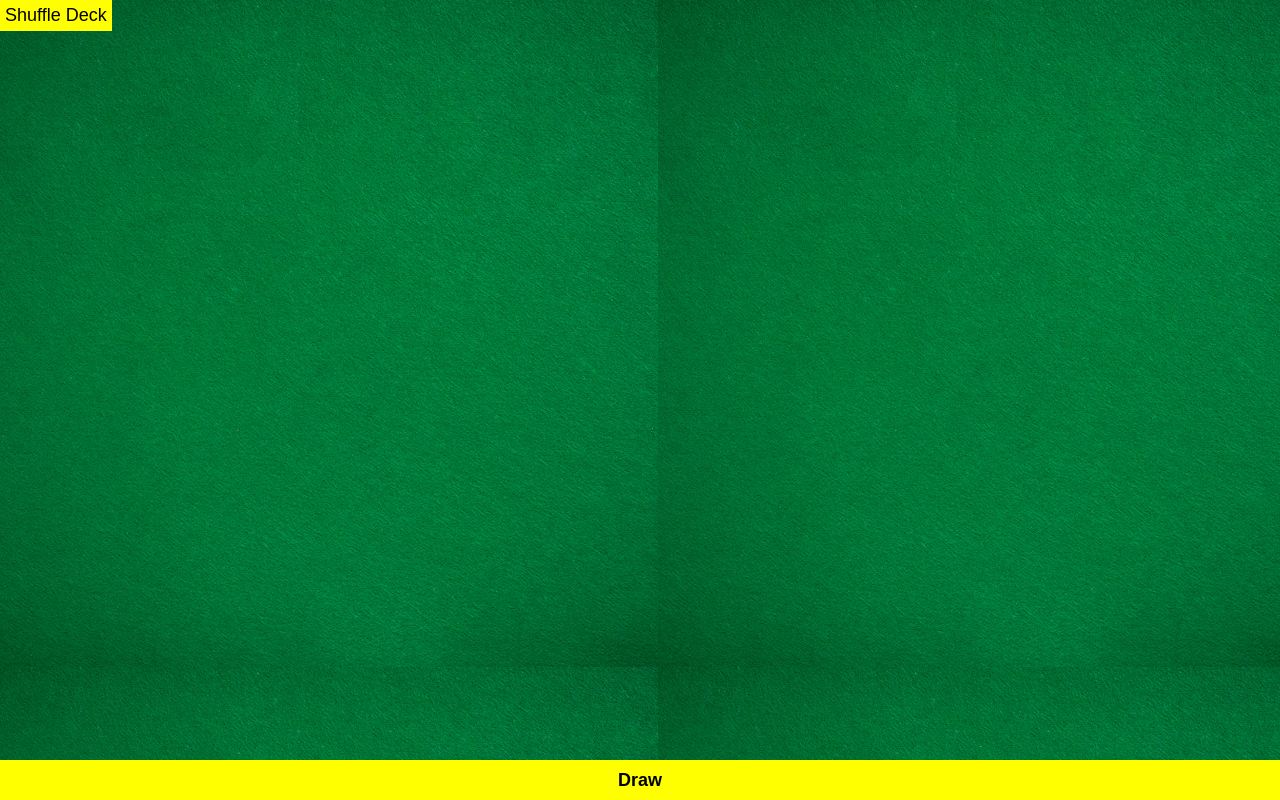
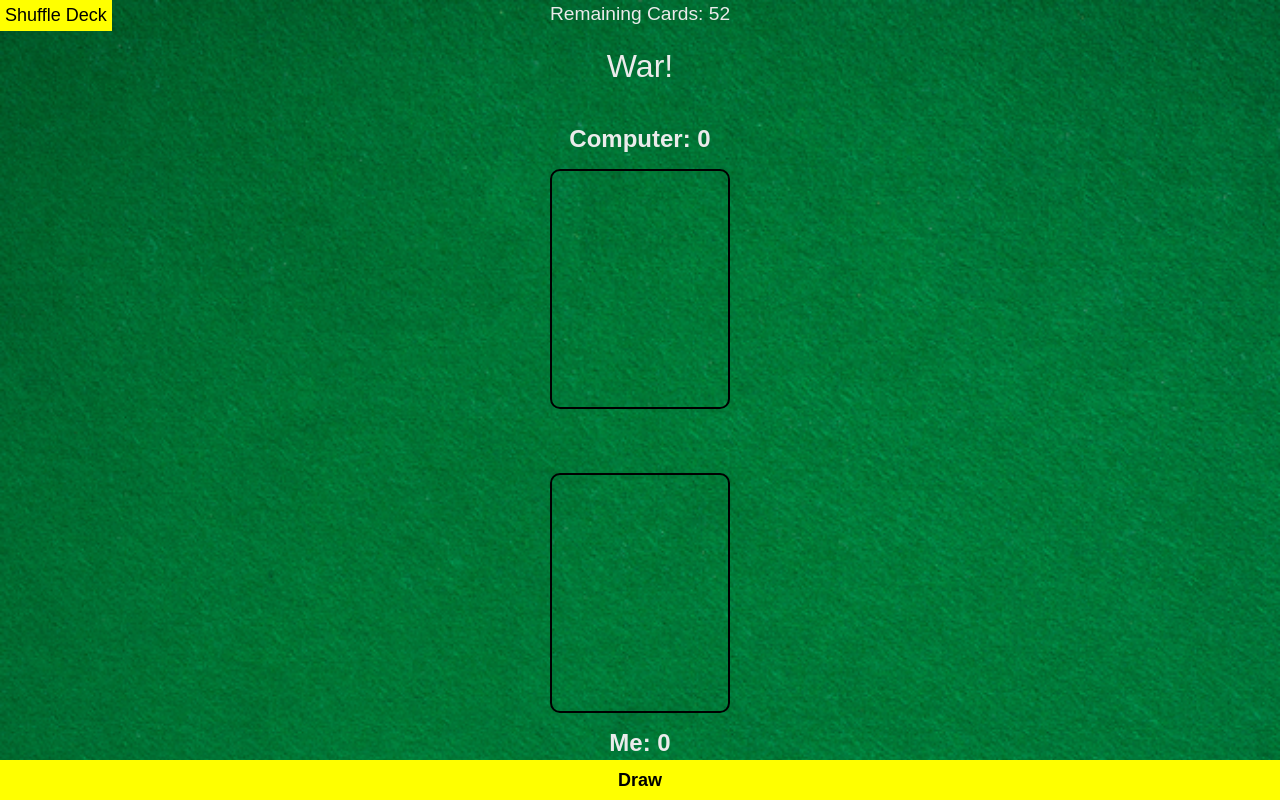
Before and after one commit to QingjieShen/dack-war, a plain HTML site: page index.html in a window 1280 px wide. Drawn offline with Linux system fonts and the light colour scheme.

Commit message:
style table and card container

```diff
--- a/index.css
+++ b/index.css
@@ -15,11 +15,72 @@ body {
 main {
     height: 100vh;
     width: 100%;
-    background: url('./img/table.png');
+    background-image: url('./img/table.png');
+    background-size: cover;
+}
+
+.operation {
+    position: absolute;
+    top: 0;
+    width: 100%;
+    display: flex;
+}
+.operation h2 {
+    width: 100%;
+    font-size: 1.2rem;
+    text-align: center;
+    color: rgb(235, 235, 235);
+    font-weight: 400;
+    margin-top: 0.2rem;
+}
+
+#shuffle-btn {
+    position: absolute;
+    top: 0;
+    background-color: yellow;
+    border: none;
+    font-size: large;
+    font-weight: 400;
+    padding: 5px;
 }
 
 .desk {
     height: calc(100% - var(--draw-btn-height));
+    color: rgb(235, 235, 235);
+}
+
+.desk h1 {
+    width: 100%;
+    text-align: center;
+    padding-top: 3rem;
+    font-weight: 500;
+}
+
+.wrapper {
+    display: flex;
+    flex-direction: column;
+    justify-content: center;
+    align-items: center;
+    text-align: center;
+}
+
+.wrapper h2 {
+    margin: 1rem;
+}
+
+#computer {
+    margin: 1.5rem auto 2rem auto;
+}
+
+#me {
+    margin-top: 2rem;
+}
+
+.card-container {
+    height: 30vh;
+    aspect-ratio: 3/4;
+    border-radius: 10px;
+    border: solid 2px black;
 }
 
 #draw-btn {
@@ -30,11 +91,3 @@ main {
     font-size: large;
     font-weight: 600;
 }
-
-#shuffle-btn {
-    background-color: yellow;
-    border: none;
-    font-size: large;
-    font-weight: 400;
-    padding: 5px;
-}
--- a/index.html
+++ b/index.html
@@ -8,8 +8,26 @@
 </head>
 <body>
     <main>
+        <div class="operation">
+            <button id="shuffle-btn">Shuffle Deck</button>
+            <h2 id="remain-cards">Remaining Cards: 52</h2>
+        </div>
         <div class="desk">
-            <button id="shuffle-btn">Shuffle Deck</button>
+            <h1>War!</h1>
+            <div class="wrapper">
+                <div id="computer">
+                    <h2>Computer: 0</h2>
+                    <div class="card-container" id="computer-card">
+
+                    </div>
+                </div>
+                <div id="me">
+                    <div class="card-container" id="me-card">
+
+                    </div>
+                    <h2>Me: 0</h2>
+                </div>
+            </div>
 
         </div>
         <button id="draw-btn">Draw</button>
```
